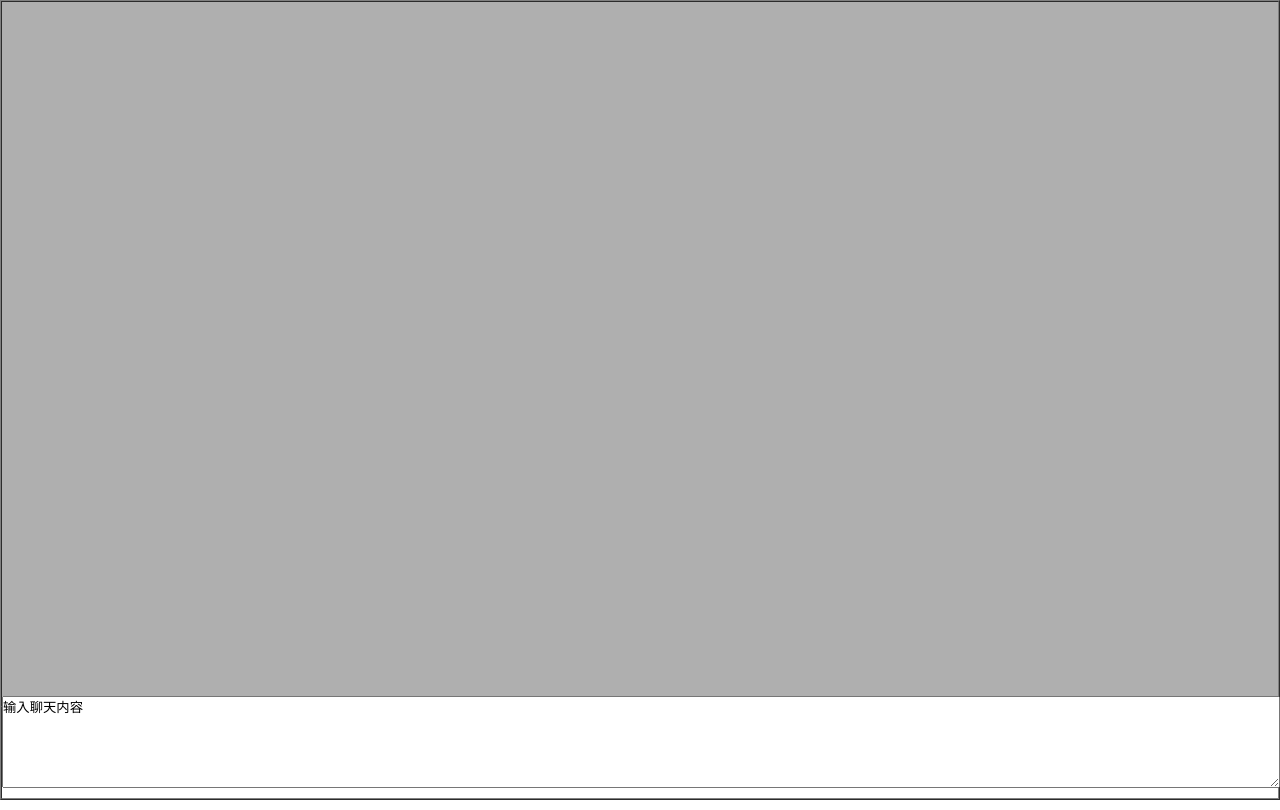
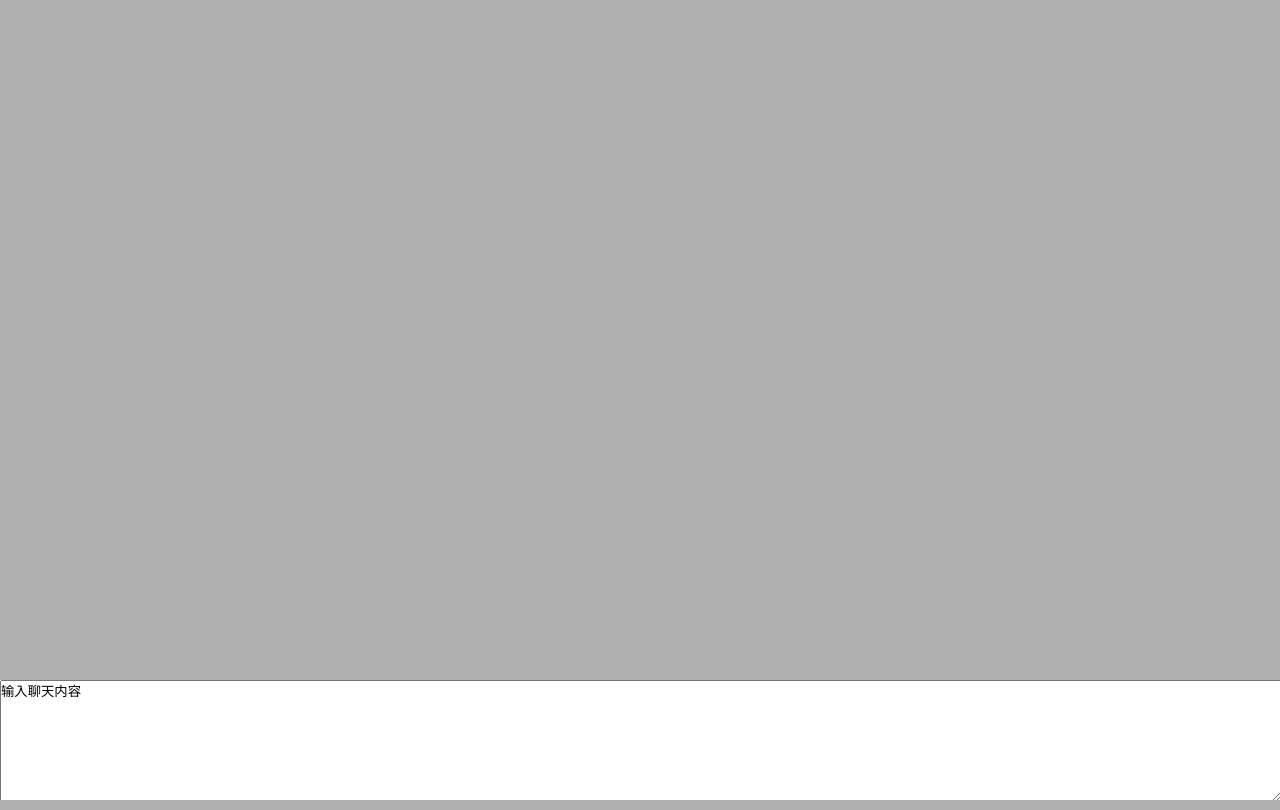
Before and after one commit to liuguangw/chat, a PHP site: page /chat.php in a window 1280 px wide. Run offline with PHP 8.4, Linux system fonts and the light colour scheme; data that the repository does not hold is empty; some libraries are stand-ins or nearby versions.

Commit message:
修改了一下css,增加滚动条自动进入最底部

```diff
--- a/chat.php
+++ b/chat.php
@@ -10,6 +10,7 @@
             }
             #main {
                 position: absolute;
+                overflow: hidden;
                 height: 100%;
                 width: 100%;
                 margin: 0px;
@@ -19,12 +20,19 @@
                 z-index: 1;
             }
             #msg_list{
-                height: 100%;
+                position: relative;
+                overflow:auto;
+                height: 85%;
                 width: 100%;
+                left: 0px;
+                top: 0px;
                 background-color: #AFAFAF;
             }
             #msg_input{
-                height: 100%;
+                position: relative;
+                left: 0px;
+                top: 0px;
+                height: 15%;
                 width: 100%;
             }
         </style>
@@ -33,7 +41,7 @@
             var msg_id = 0;
             function upmsg(data, status) {
                 if (data.newmsg > 0) {
-                    $("#msg_list").append(data.msg);
+                    $("#msg_list").append(data.msg).scrollTop($("#msg_list")[0].scrollHeight-$("#msg_list").height());
                     msg_id = data.msg_id;
                 }
                 $("#sss").change();
@@ -63,14 +71,9 @@
 
     <body>
         <div id="sss" style="display:none"></div>
-        <div id="main"><table style="height: 100%;width: 100%;margin: 0px;padding: 0px;" border="1" cellspacing="0" cellpadding="0">
-                <tr>
-                    <td><div id="msg_list"></div></td>
-                </tr>
-                <tr>
-                    <td height="90px"><textarea id="msg_input">输入聊天内容</textarea>&nbsp;</td>
-                </tr>
-            </table>
-        </div>
+        <div id="main">
+            <div id="msg_list"></div>
+            <textarea id="msg_input">输入聊天内容</textarea>
+            </div>
     </body>
 </html>
--- a/nbproject/private/private.xml
+++ b/nbproject/private/private.xml
@@ -3,6 +3,7 @@
     <editor-bookmarks xmlns="http://www.netbeans.org/ns/editor-bookmarks/2" lastBookmarkId="0"/>
     <open-files xmlns="http://www.netbeans.org/ns/projectui-open-files/2">
         <group>
+            <file>file:/D:/mygit/www_root/chat/server/do_new.php</file>
             <file>file:/D:/mygit/www_root/chat/index.php</file>
             <file>file:/D:/mygit/www_root/chat/server/accept_msg.php</file>
             <file>file:/D:/mygit/www_root/chat/new.php</file>
```
